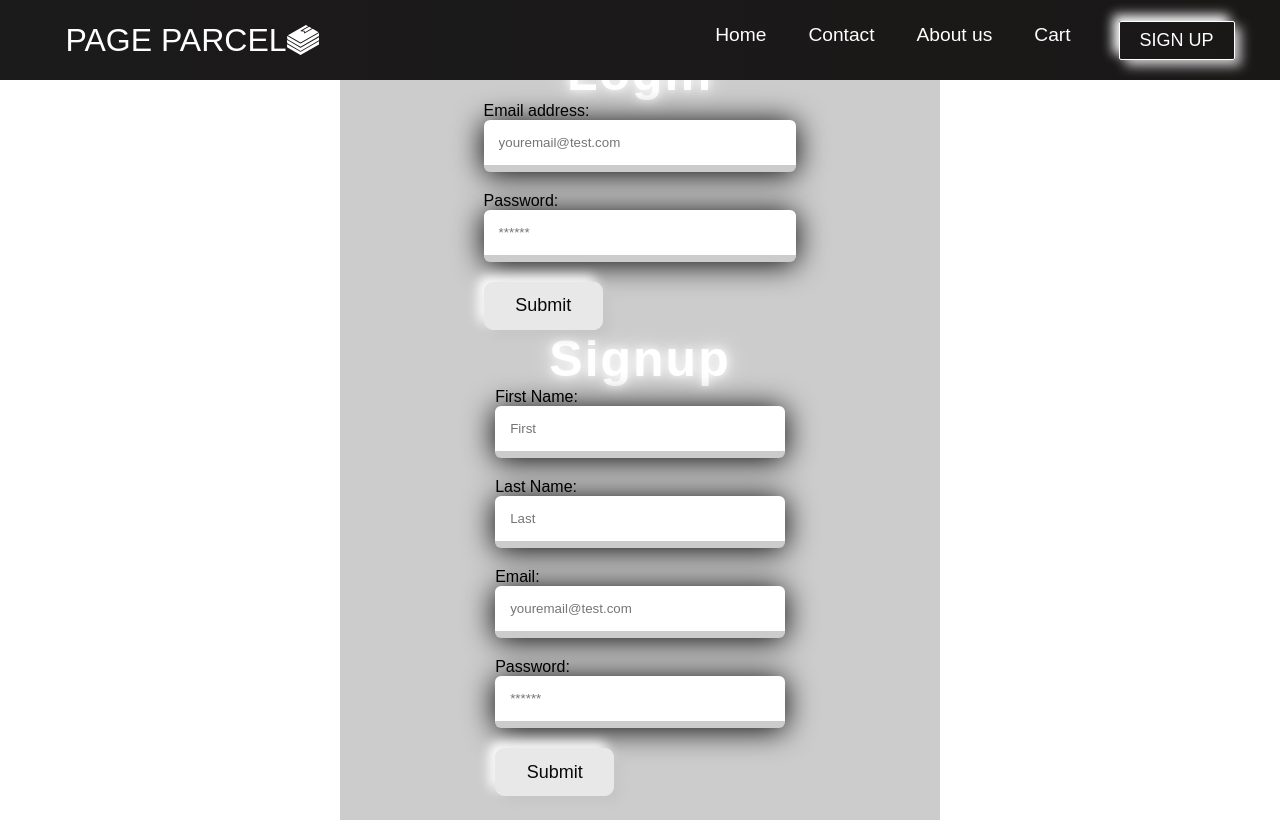
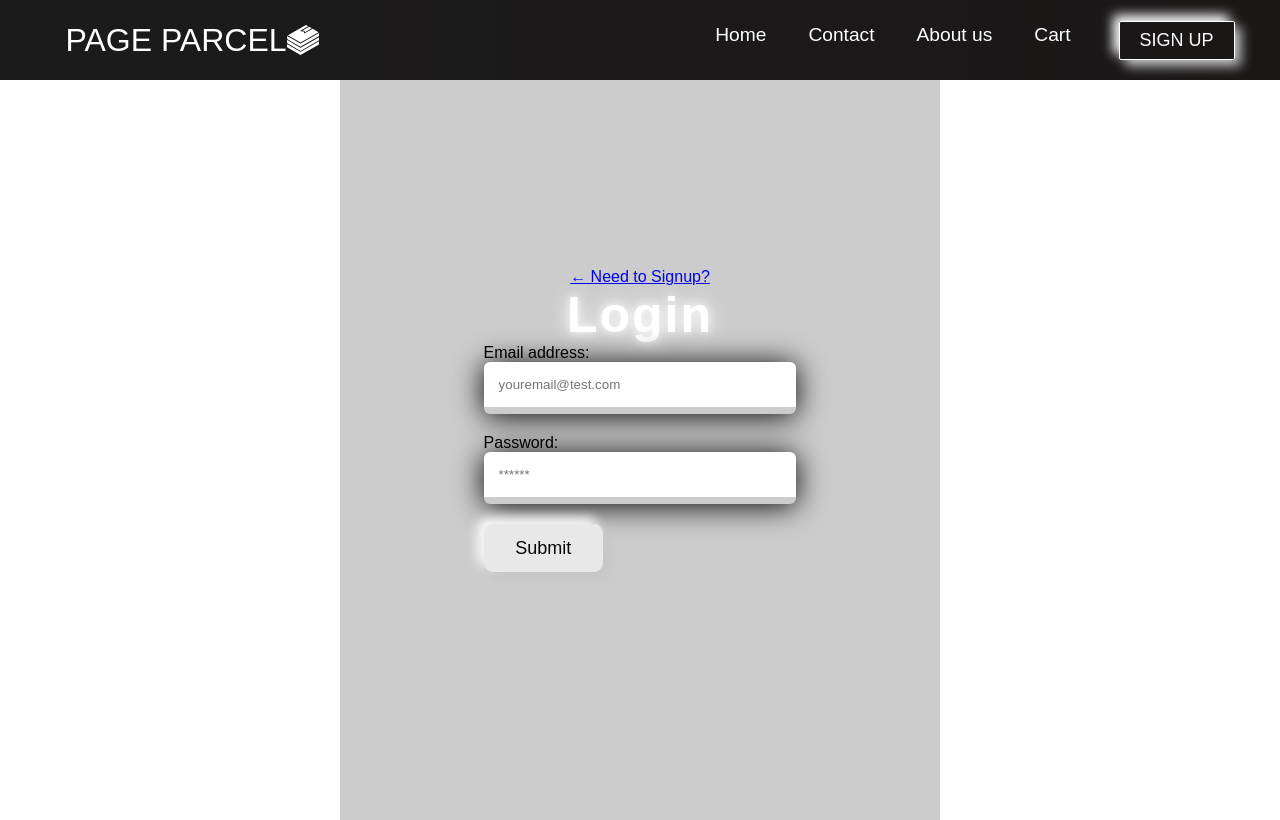
Before and after one commit to samelimill/page-parcel-project, a React (Vite) app in the folder client/: page /login in a window 1280 px wide. Built offline with nearby package versions, Linux system fonts and the light colour scheme.

Commit message:
created login.jsx

```diff
--- a/client/src/pages/Login.jsx
+++ b/client/src/pages/Login.jsx
@@ -1,12 +1,31 @@
-const error = false; // Define the 'error' variable
-
+import { useState } from 'react';
+import { Link } from 'react-router-dom';
 
 const Login = () => {
+  const [error, setError] = useState(false); // Define the 'error' state variable
+
+  const handleLogin = (event) => {
+    event.preventDefault(); // Prevent the default form submission behavior
+    const email = event.target.email.value; // Get the entered email value from the form
+    const password = event.target.password.value; // Get the entered password value from the form
+
+    // Basic validation (you might want to implement more thorough validation)
+    if (email === 'test@test.com' && password === 'password') {
+      // Successful login logic (replace this with your actual login logic)
+      // For example, setting the logged-in state or redirecting to another page
+      console.log('Login successful!');
+    } else {
+      // Set the error state to true if login fails
+      setError(true);
+    }
+  };
+
   return (
     <div className="container my-1">
+      <Link to="/signup">← Need to Signup?</Link>
 
       <h2>Login</h2>
-      <form>
+      <form onSubmit={handleLogin}>
         <div className="flex-row space-between my-2">
           <label htmlFor="email">Email address:</label>
           <input
@@ -25,60 +44,17 @@ const Login = () => {
             id="pwd"
           />
         </div>
-        {error ? (
+        {error && (
           <div>
             <p className="error-text">The provided credentials are incorrect</p>
           </div>
-        ) : null}
-        <div className="flex-row flex-end">
-          <button type="submit">Submit</button>
-        </div>
-      </form>
-
-      <h2>Signup</h2>
-      <form>
-        <div className="flex-row space-between my-2">
-          <label htmlFor="firstName">First Name:</label>
-          <input
-            placeholder="First"
-            name="firstName"
-            type="firstName"
-            id="firstName"
-          />
-        </div>
-        <div className="flex-row space-between my-2">
-          <label htmlFor="lastName">Last Name:</label>
-          <input
-            placeholder="Last"
-            name="lastName"
-            type="lastName"
-            id="lastName"
-          />
-        </div>
-        <div className="flex-row space-between my-2">
-          <label htmlFor="email">Email:</label>
-          <input
-            placeholder="youremail@test.com"
-            name="email"
-            type="email"
-            id="email"
-          />
-        </div>
-        <div className="flex-row space-between my-2">
-          <label htmlFor="pwd">Password:</label>
-          <input
-            placeholder="******"
-            name="password"
-            type="password"
-            id="pwd"
-          />
-        </div>
+        )}
         <div className="flex-row flex-end">
           <button type="submit">Submit</button>
         </div>
       </form>
     </div>
   );
-}
+};
 
 export default Login;
```
